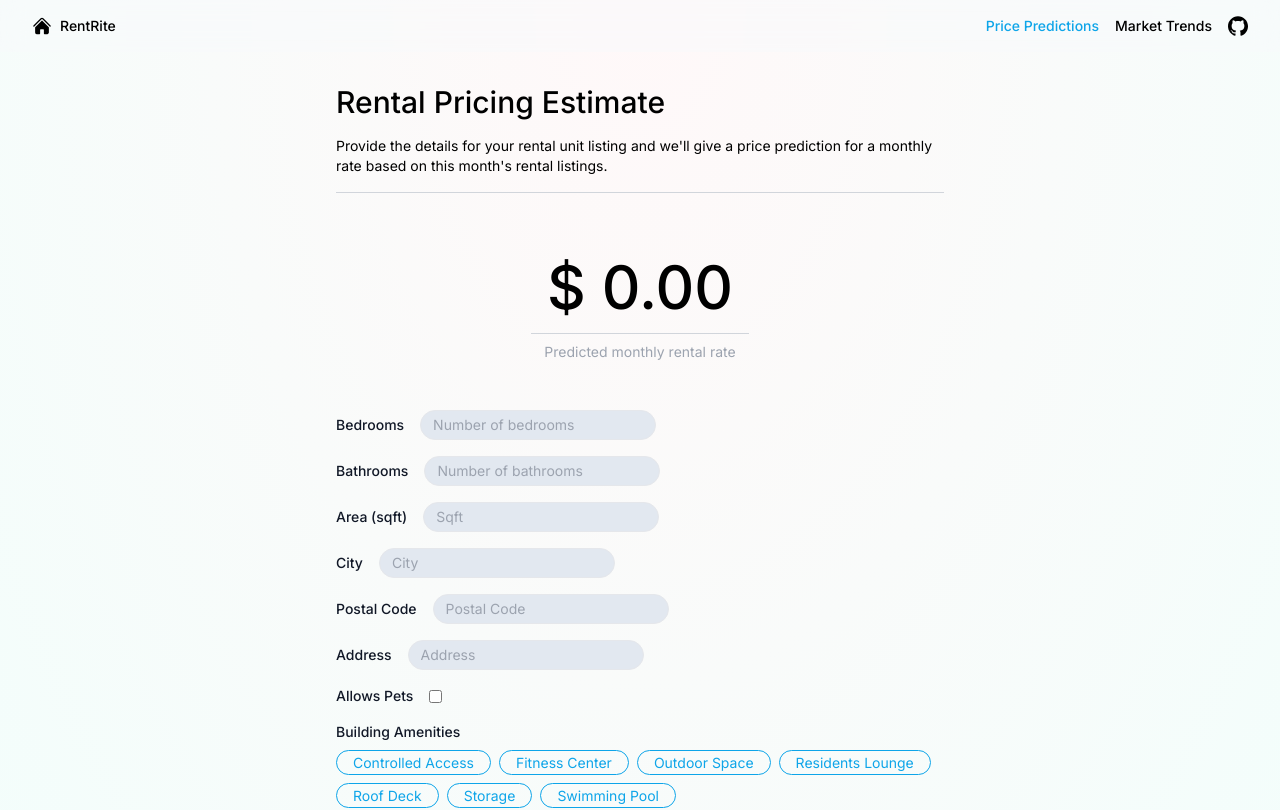
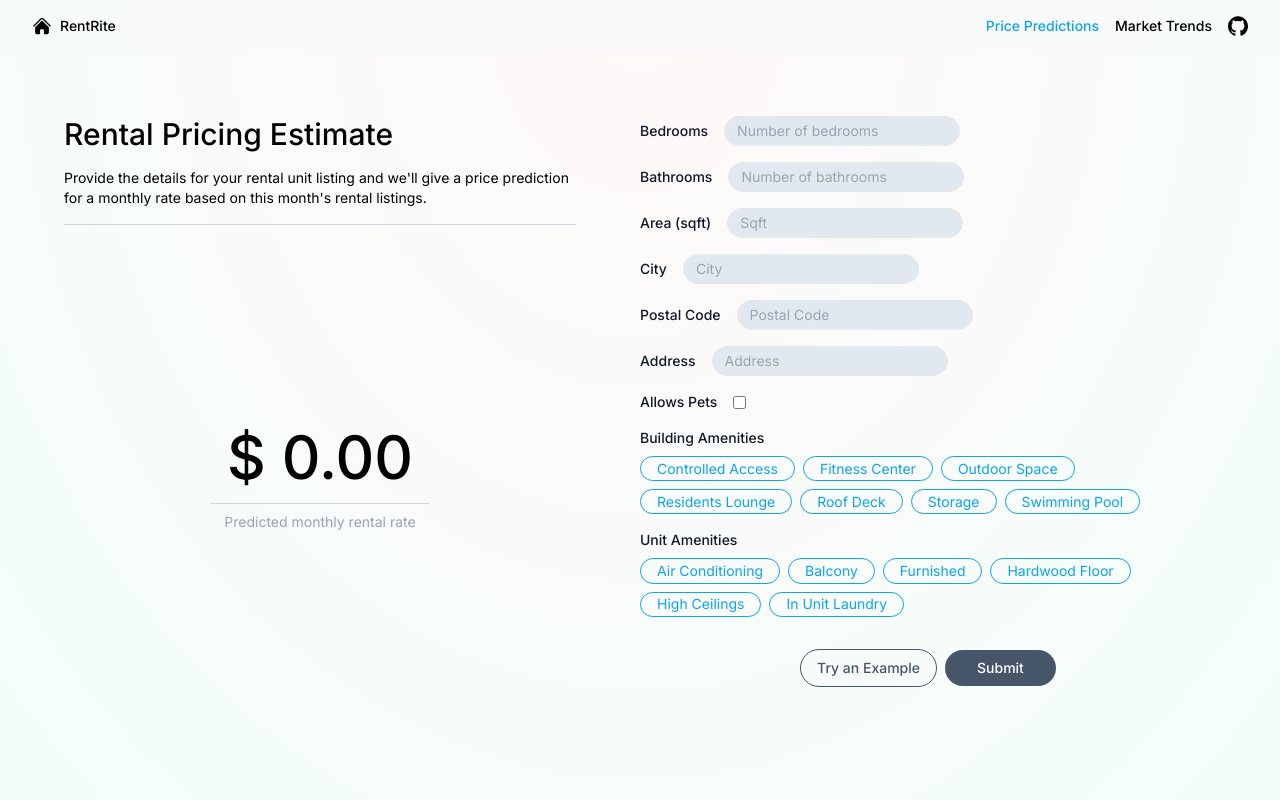
Before and after one commit to Shivam-J-07/Real-Estate-Scraper, a Next.js app in the folder frontend/: page / in a window 1280 px wide. Shown: the top 810 px of the page. Built offline with nearby package versions, Linux system fonts and the light colour scheme.

Commit message:
update ui desktop layout

```diff
--- a/frontend/src/components/PredictPriceForm/index.tsx
+++ b/frontend/src/components/PredictPriceForm/index.tsx
@@ -1,4 +1,4 @@
-"use client"
+"use client";
 
 import { FieldValues, useForm } from "react-hook-form";
 import TextInput from "@/components/Inputs/TextInput";
@@ -82,7 +82,8 @@ export default function PricePredictForm() {
   };
 
   return (
-    <div className="max-w-2xl flex flex-col gap-4 p-8 text-sm">
+    <div className="max-w-2xl flex flex-col lg:p-16 lg:flex-row lg:max-w-full lg:gap-16 gap-4 p-8 text-sm">
+      <div className="lg:max-w-lg flex flex-col gap-4">
         <h1 className="text-3xl font-medium">Rental Pricing Estimate</h1>
         <p className="text-sm">
           Provide the details for your rental unit listing and we&apos;ll give a
@@ -110,7 +111,9 @@ export default function PricePredictForm() {
             </>
           )}
         </div>
+      </div>
 
+      <div className="flex flex-col gap-4">
         <TextInput
           fieldName="bed"
           label="Bedrooms"
@@ -171,7 +174,11 @@ export default function PricePredictForm() {
           errors={errors}
         />
 
-      <CheckboxInput fieldName="pets" label="Allows Pets" register={register} />
+        <CheckboxInput
+          fieldName="pets"
+          label="Allows Pets"
+          register={register}
+        />
 
         <div className="flex flex-col gap-2">
           <label className="text-sm font-medium text-gray-900 dark:text-gray-300">
@@ -282,5 +289,6 @@ export default function PricePredictForm() {
           </button>
         </div>
       </div>
+    </div>
   );
 }
```
Lines whose indentation alone changed are shown as unchanged.
